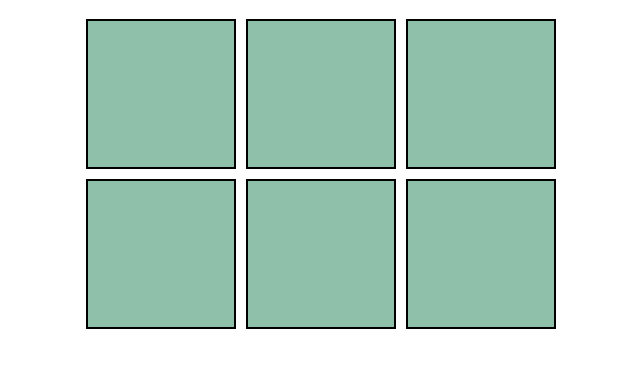
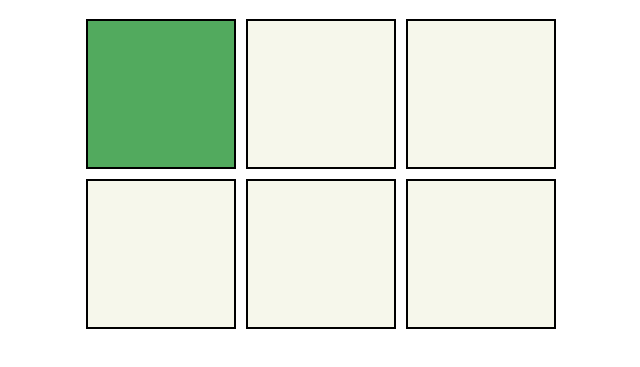
Before and after one commit to mujgule-devika/greenblox, a plain HTML site: page index.html in a window 1280 px wide. Both pictures are taken after a click on the button 203 px from the left and 282 px from the top of the page. Shown: the part 189-556 px from the top of the page, without its empty margins (42-682 px from the left). Drawn offline with Linux system fonts and the light colour scheme.

Commit message:
js logic to handle clicks and reverse function

```diff
--- a/bloc.css
+++ b/bloc.css
@@ -14,7 +14,7 @@ body{
 .block {
   border-color: black;
   border-style: solid;
-  background-color: #8FC0A9;
+  background-color: #F6F7EB;
   width: 150px;
   height: 150px;
 }
--- a/bloc.js
+++ b/bloc.js
@@ -0,0 +1,34 @@
+//array that logs the click chronologically
+const buttonClickArray = [];
+
+const changeColor = (id) => {
+  console.log("inside chang color funtion")
+  buttonClickArray.push(id);
+  console.log(buttonClickArray);
+
+  const clickedBlockId = document.getElementById(id);
+  clickedBlockId.style.backgroundColor = "#52AA5E";
+
+  if (buttonClickArray.length >= 6) {
+    console.log(`inside while`);
+    reverseColor();
+  }
+}
+
+const reverseColor = () => {
+
+  setInterval(() => {
+    if (buttonClickArray.length == 0) {
+      clearInterval();
+    } else {
+      console.log(`buttonClickArray`, buttonClickArray.length);
+      const clickedBlockId = document.getElementById(buttonClickArray.pop());
+      clickedBlockId.style.backgroundColor = "#F6F7EB";
+    }
+  }, 1000);
+
+}
+
+
+
+console.log(buttonClickArray, buttonClickArray.length);
--- a/index.html
+++ b/index.html
@@ -4,18 +4,18 @@
     <meta charset="UTF-8" />
     <meta name="viewport" content="width=device-width, initial-scale=1.0" />
     <title>Document</title>
-    <link rel="stylesheet" href="bloc.css">
+    <link rel="stylesheet" href="bloc.css" />
     <script src="bloc.js"></script>
   </head>
   <body>
     <h1>The Blocks</h1>
     <div class="grid">
-      <button class="block" id="1"> </button>
-      <button class="block" id="2"> </button>
-      <button class="block" id="3"> </button>
-      <button class="block" id="4"> </button>
-      <button class="block" id="5"> </button>
-      <button class="block" id="6"> </button>
+      <button class="block" id="1" onclick="changeColor(1)"></button>
+      <button class="block" id="2" onclick="changeColor(2)"></button>
+      <button class="block" id="3" onclick="changeColor(3)"></button>
+      <button class="block" id="4" onclick="changeColor(4)"></button>
+      <button class="block" id="5" onclick="changeColor(5)"></button>
+      <button class="block" id="6" onclick="changeColor(6)"></button>
     </div>
   </body>
 </html>
```
